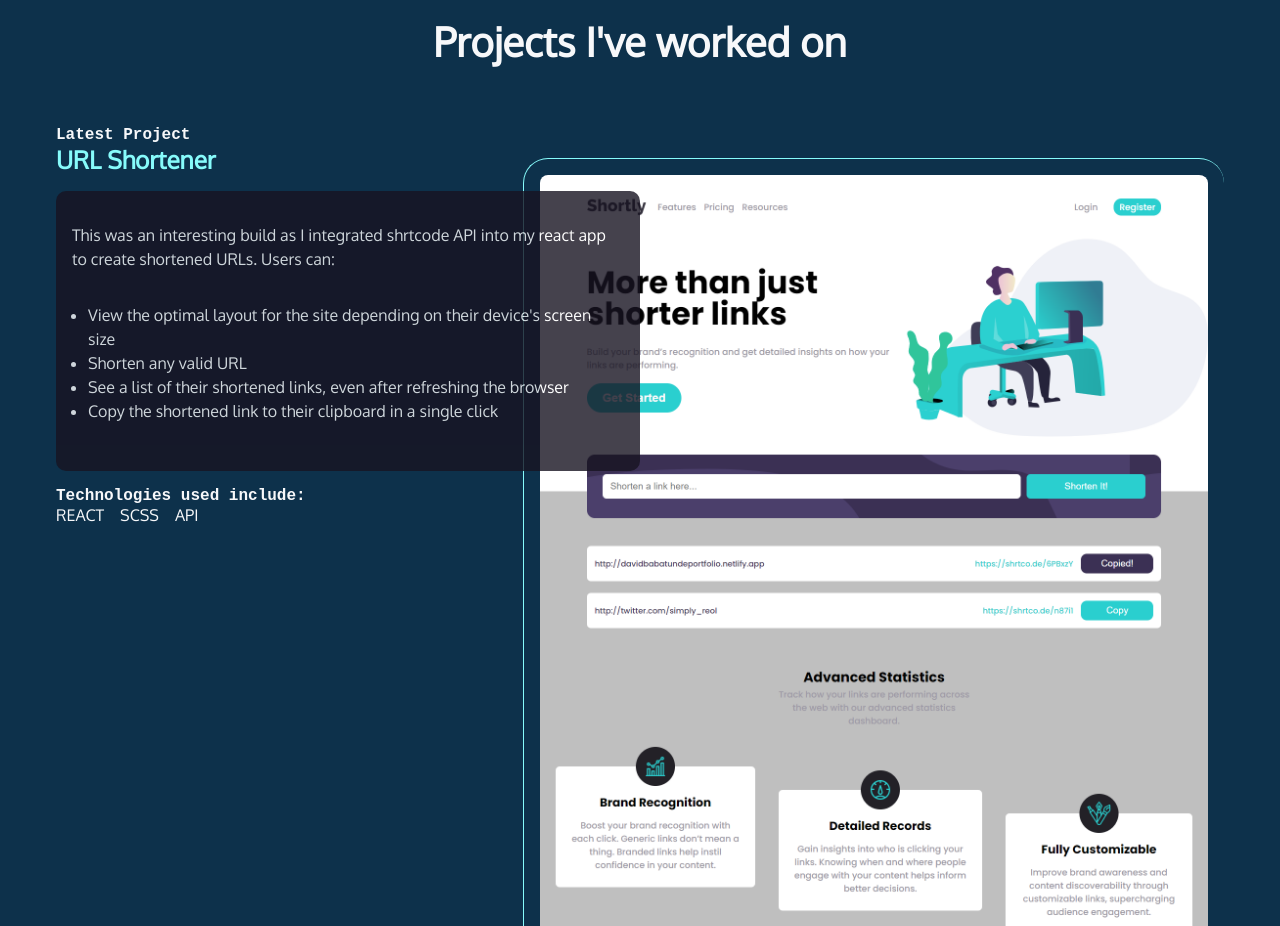
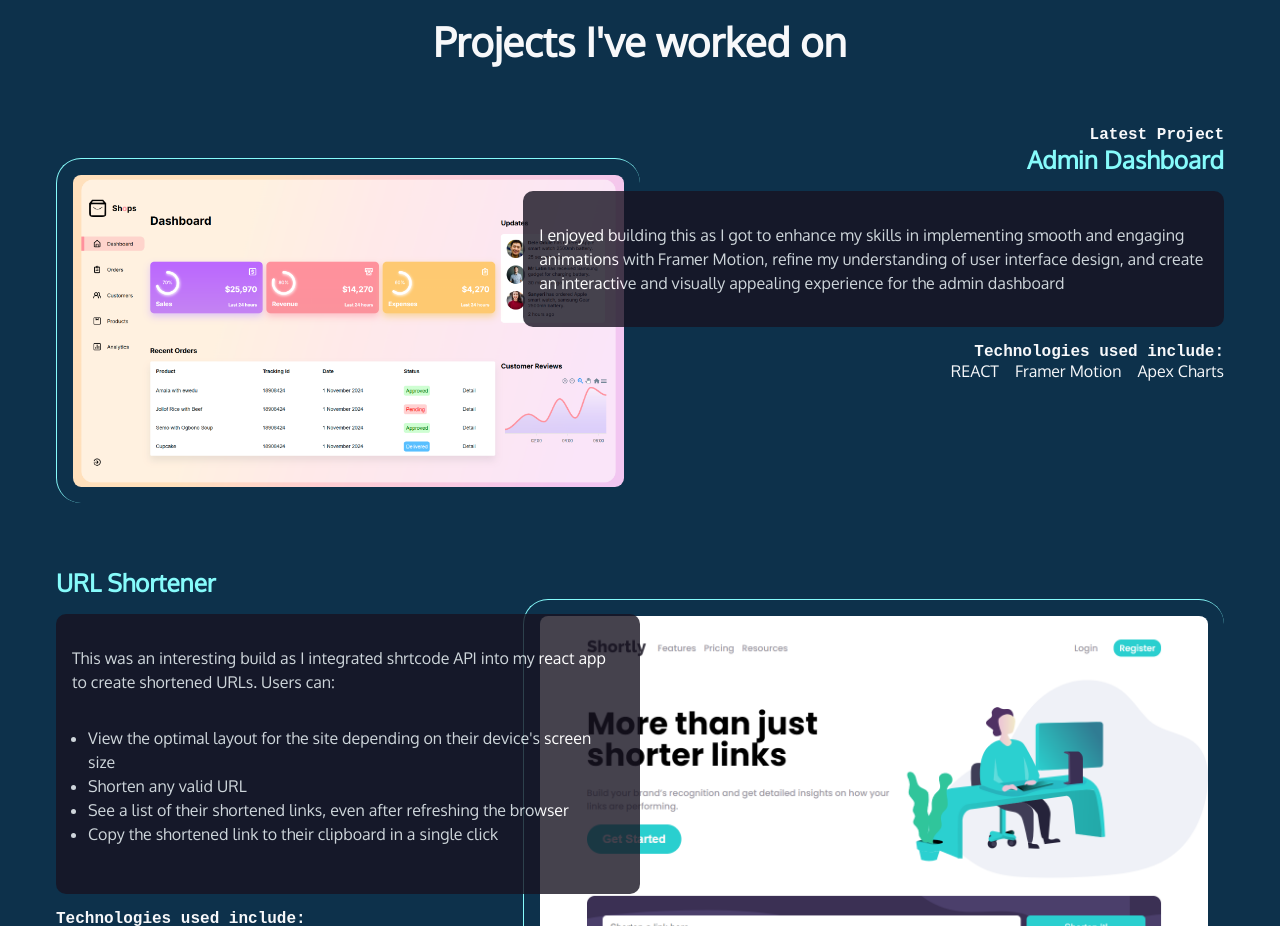
Before and after one commit to davidbabatunde/portfolio-site, a plain HTML site: page index.html in a window 1280 px wide. Shown: the part 1080-2006 px from the top of the page. Drawn offline with Linux system fonts and the light colour scheme; a web font is replaced by a local one.

Commit message:
added admin dashboard

```diff
--- a/index.html
+++ b/index.html
@@ -89,9 +89,36 @@
     <div class="section-blue">
       <section id="projects">
         <h2>Projects I've worked on</h2>
+
+        <article>
+          <div class="text">
+            <h4>Latest Project</h4>
+            <a
+              href="https://reoladmindashboard.netlify.app//"
+              target="_blank"
+              ><h3 class="filled">Admin Dashboard</h3></a
+            >
+            <div class="blackbox">
+            <p>
+              I enjoyed building this as I got to enhance my skills in implementing smooth and engaging animations with Framer Motion, refine my understanding of user interface design, and create an interactive and visually appealing experience for the admin dashboard
+            </p>
+            </div>
+            <h4>Technologies used include:</h4>
+            <ul class="stack">
+              <li>REACT</li>
+              <li>Framer Motion</li>
+              <li>Apex Charts</li>
+            </ul>
+          </div>
+          <img
+            src="img/admindashboard.png"
+            alt="Screenshot of the admin dashboard website."
+          />
+        </article>
+
+
         <article class="reverse">
           <div class="text">
-            <h4>Latest Project</h4>
             <a
               href="https://master--calm-daifuku-de9efa.netlify.app/"
               target="_blank"
```
